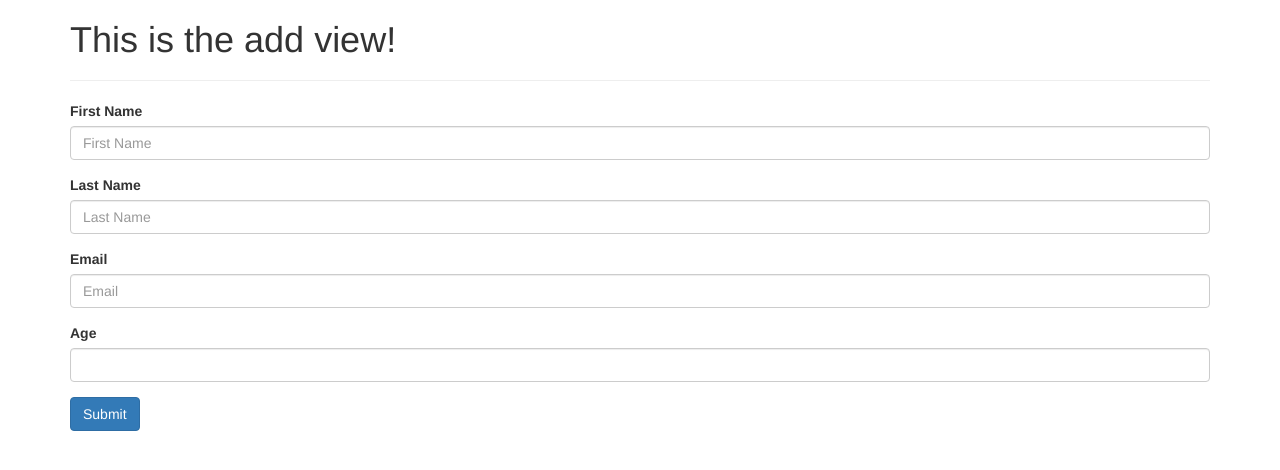
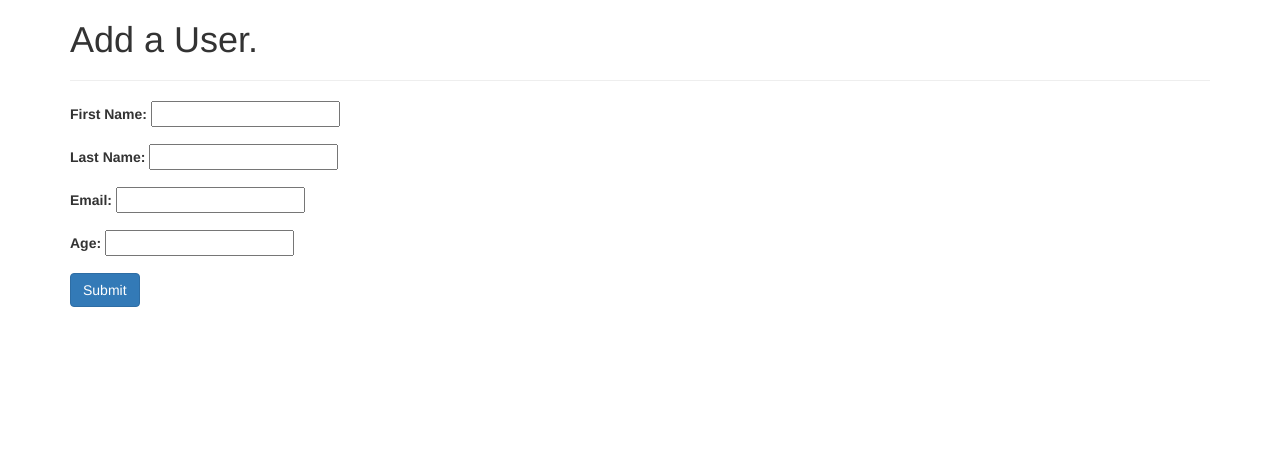
Before and after one commit to guaaur04/python-users, a Django app: page /add/ in a window 1280 px wide. Shown: the top 470 px of the page. Run offline with Django 3.2, Linux system fonts and the light colour scheme; some libraries are stand-ins or nearby versions.

Commit message:
creating a form file to update my views

```diff
--- a/app/app/settings.py
+++ b/app/app/settings.py
@@ -20,7 +20,7 @@ BASE_DIR = os.path.dirname(os.path.dirname(os.path.abspath(__file__)))
 # See https://docs.djangoproject.com/en/1.10/howto/deployment/checklist/
 
 # SECURITY WARNING: keep the secret key used in production secret!
-SECRET_KEY = 'i+pm^h98e$+!j_but0oia!ollbwpbl_sggaer&hrrlu8g_t%#p'
+SECRET_KEY = '8+x+0-om)4(2*y4xyqvv)bm^l07kry+x%mg@=&r@+tk$(yzumk'
 
 # SECURITY WARNING: don't run with debug turned on in production!
 DEBUG = True
@@ -31,13 +31,13 @@ ALLOWED_HOSTS = []
 # Application definition
 
 INSTALLED_APPS = [
+    'users.apps.UsersConfig',
     'django.contrib.admin',
     'django.contrib.auth',
     'django.contrib.contenttypes',
     'django.contrib.sessions',
     'django.contrib.messages',
     'django.contrib.staticfiles',
-    'users.apps.UsersConfig'
 ]
 
 MIDDLEWARE = [
--- /dev/null
+++ b/app/users/forms.py
@@ -0,0 +1,11 @@
+from django import forms
+
+class UserForm(forms.Form):
+
+    first_name = forms.CharField(label='First Name', max_length=256)
+
+    last_name = forms.CharField(label='Last Name', max_length=256)
+
+    email = forms.EmailField(label='Email', max_length=256)
+
+    age = forms.IntegerField(label='Age', min_value=18)
--- a/app/users/templates/users/add.html
+++ b/app/users/templates/users/add.html
@@ -4,15 +4,7 @@
 
 {% block content %}
 
-  {% if header %}
-
-    <h1>{{ header }}</h1>
-
-  {% elif error %}
-
-    <h1>{{ error }}</h1>
-
-  {% endif %}
+    <h1>Add a User.</h1>
 
     <hr>
 
@@ -20,25 +12,13 @@
 
       {% csrf_token %}
 
-      <div class="form-group">
-        <label for="first-name">First Name</label>
-        <input class="form-control" type="text" name="first-name" placeholder="First Name" required>
-      </div>
+      {% for field in form %}
+        <div class="form-group">
+            {{ field.errors }}
 
-      <div class="form-group">
-        <label for="last-name">Last Name</label>
-        <input class="form-control" type="text" name="last-name" placeholder="Last Name" required>
-      </div>
-
-      <div class="form-group">
-        <label for="email">Email</label>
-        <input class="form-control" type="text" name="email" placeholder="Email" required>
-      </div>
-
-      <div class="form-group">
-        <label for="age">Age</label>
-        <input class="form-control" type="number" name="age" required>
-      </div>
+            {{ field.label_tag }} {{ field }}
+        </div>
+      {% endfor %}
 
       <button type="submit" class="btn btn-primary">Submit</button>
 
--- a/app/users/urls.py
+++ b/app/users/urls.py
@@ -2,6 +2,7 @@ from django.conf.urls import url
 
 from . import views
 
+app_name = 'users'
 urlpatterns = [
     url(r'^index/$', views.UserListView.as_view(), name='index'),
 
--- a/app/users/views.py
+++ b/app/users/views.py
@@ -1,8 +1,10 @@
 from django.http import Http404, HttpResponse
 
-from django.shortcuts import render
+from django.shortcuts import redirect, render
 
 from django.views.generic import DetailView, ListView
+
+from .forms import UserForm
 
 from .models import User
 
@@ -14,7 +16,7 @@ class UserListView(ListView):
         context = super(UserListView, self).get_context_data(**kwargs)
 
         # In real life we'd retrieve this from the session.
-        context['name'] = 'Jake'
+        context['name'] = 'Adonis'
 
         return context
 
@@ -24,6 +26,28 @@ class UserDetailView(DetailView):
 
 def add(request):
 
-    context = { 'header' : 'This is the add view!'}
+    if request.method == 'POST':
 
-    return render(request, 'users/add.html', context)
+        form = UserForm(request.POST)
+
+        if form.is_valid():
+            # Create and save directly.
+
+            User(
+             first_name=form.cleaned_data['first_name'],
+             last_name=form.cleaned_data['last_name'],
+             email=form.cleaned_data['email'],
+             age=form.cleaned_data['age']).save()
+
+            return redirect('users:index')
+
+        else:
+            # Render form with errors.
+            return render(request, 'users/add.html', { 'form' : form })
+
+    else:
+        # If the user sends a GET request...
+
+        context = { 'header' : 'GET', 'form' : UserForm() }
+
+        return render(request, 'users/add.html', context)
```
Also changed, not shown: app/users/migrations/0002_auto_20160918_2037.py (added), app/users/migrations/0002_auto_20210402_1815.py (deleted), app/users/migrations/0003_auto_20210402_1822.py (deleted), app/users/migrations/0004_profession.py (deleted).
